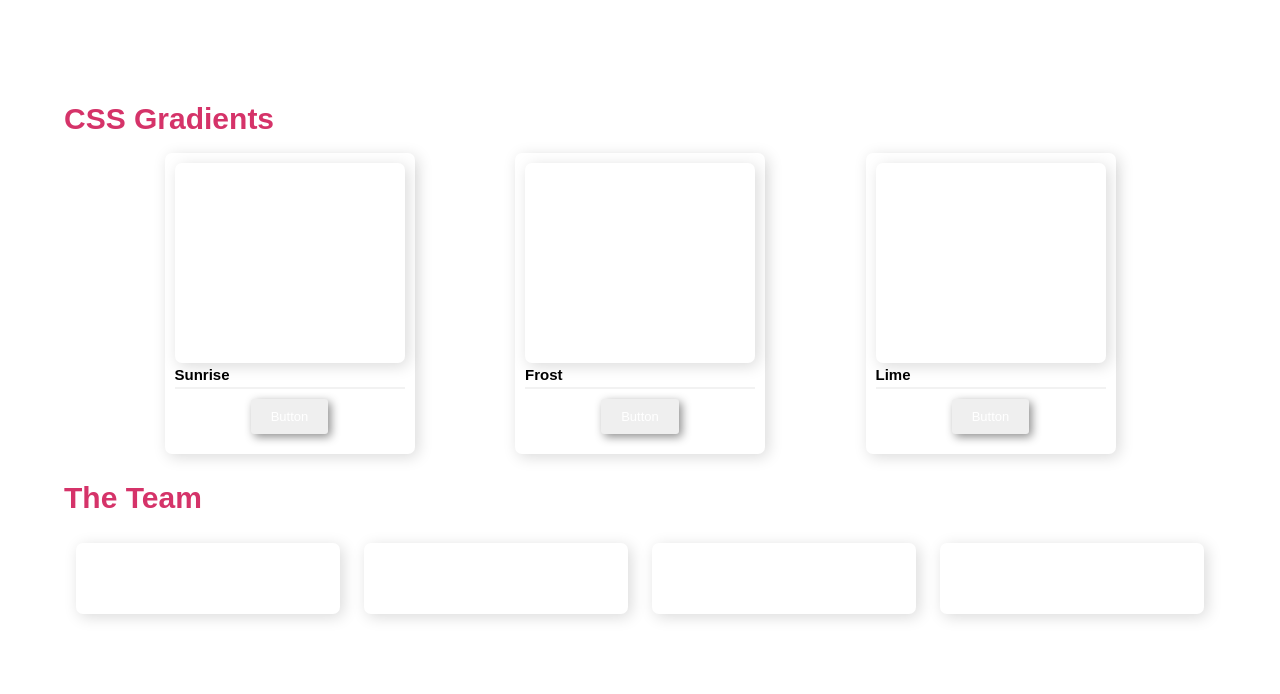
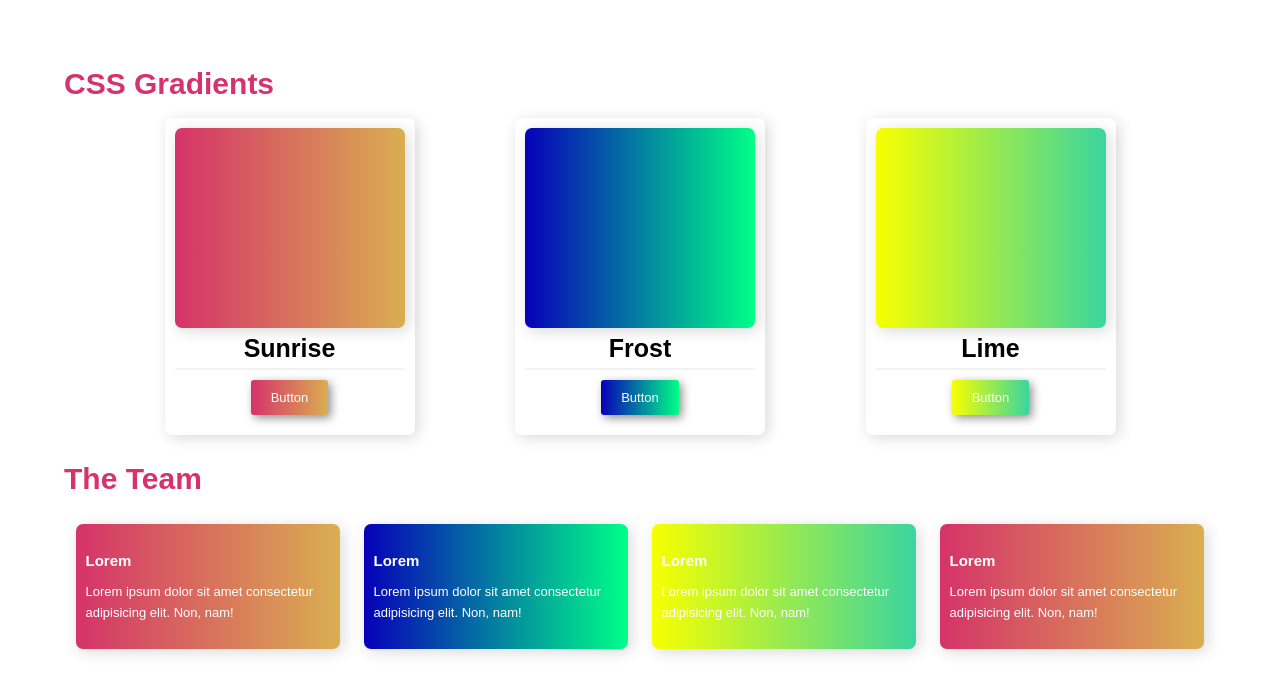
Before and after one commit to KyleKennyTan/css-components-exercise-tankylekenny, a plain HTML site: page index.html in a window 1280 px wide. Drawn offline with Linux system fonts and the light colour scheme.

Commit message:
Last Commit

```diff
--- a/css/styles.css
+++ b/css/styles.css
@@ -91,3 +91,32 @@ button {
   margin-top: 10px;
   color:#d53369;
 }
+
+
+.colorsunrise{
+  background-image: linear-gradient(90deg, #d53369 0%, #daae51 100%);
+}
+
+.colorfrost{
+  background-image: linear-gradient(90deg, #0700b8 0%, #00ff88 100%);
+}
+
+.colorlime{
+  background-image: linear-gradient(90deg, #f8ff00 0%, #3ad59f 100%);
+}
+
+.btn{
+    font-size: 25px;
+    font-weight: 700;
+    text-align: center;
+}
+.tle{
+    font-size: 15px;
+    padding-bottom: 9px;
+    margin-top: 15px;
+}
+.prg{
+    font-size: 13px;
+    line-height: 1.6;
+    margin-bottom: 15px;
+}
--- a/index.html
+++ b/index.html
@@ -17,42 +17,42 @@
         <h1 class="title">CSS Gradients</h1>
         <div class="wrapper">
             <div class="card">
-                <div class="box"></div>
-                <h2>Sunrise</h2>
+                <div class="box colorsunrise"></div>
+                <h2 class="btn">Sunrise</h2>
                 <hr>
-                <button>Button</button>
+                <button class="colorsunrise">Button</button>
             </div>
             <div class="card ">
-                <div class="box "></div>
-                <h2>Frost</h2>
+                <div class="box colorfrost "></div>
+                <h2 class="btn">Frost</h2>
                 <hr>
-                <button>Button</button>
+                <button class="colorfrost">Button</button>
             </div>
             <div class="card">
-                <div class="box"></div>
-                <h2>Lime</h2>
+                <div class="box colorlime"></div>
+                <h2 class="btn">Lime</h2>
                 <hr>
-                <button>Button</button>
+                <button class="colorlime">Button</button>
             </div>
         </div>
         <h1 class="title">The Team</h1>
         <div class="wrapper">
-            <div class="card-horizontal">
-                <h3>Lorem</h3>
-                <p>Lorem ipsum dolor sit amet consectetur adipisicing elit. Non, nam!</p>
+            <div class="card-horizontal colorsunrise">
+                <h3 class="tle">Lorem</h3>
+                <p class="prg">Lorem ipsum dolor sit amet consectetur adipisicing elit. Non, nam!</p>
             </div>
-            <div class="card-horizontal">
-                <h3>Lorem</h3>
-                <p>Lorem ipsum dolor sit amet consectetur adipisicing elit. Non, nam!</p>
+            <div class="card-horizontal colorfrost">
+                <h3 class="tle">Lorem</h3>
+                <p class="prg">Lorem ipsum dolor sit amet consectetur adipisicing elit. Non, nam!</p>
             </div>
-            <div class="card-horizontal">
+            <div class="card-horizontal colorlime">
 
-                <h3>Lorem</h3>
-                <p>Lorem ipsum dolor sit amet consectetur adipisicing elit. Non, nam!</p>
+                <h3 class="tle">Lorem</h3>
+                <p class="prg">Lorem ipsum dolor sit amet consectetur adipisicing elit. Non, nam!</p>
             </div>
-            <div class="card-horizontal">
-                <h3>Lorem</h3>
-                <p>Lorem ipsum dolor sit amet consectetur adipisicing elit. Non, nam!</p>
+            <div class="card-horizontal colorsunrise">
+                <h3 class="tle">Lorem</h3>
+                <p class="prg">Lorem ipsum dolor sit amet consectetur adipisicing elit. Non, nam!</p>
             </div>
         </div>
     </div>
```
